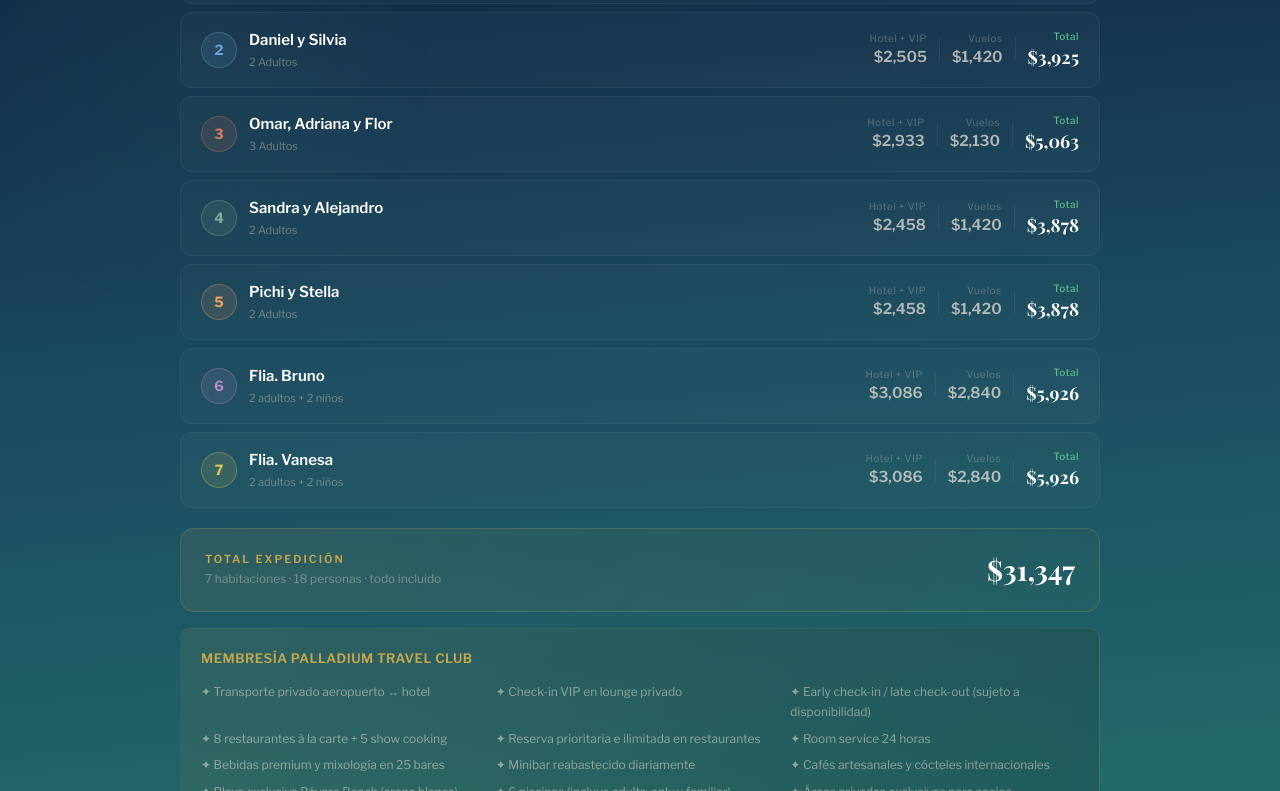
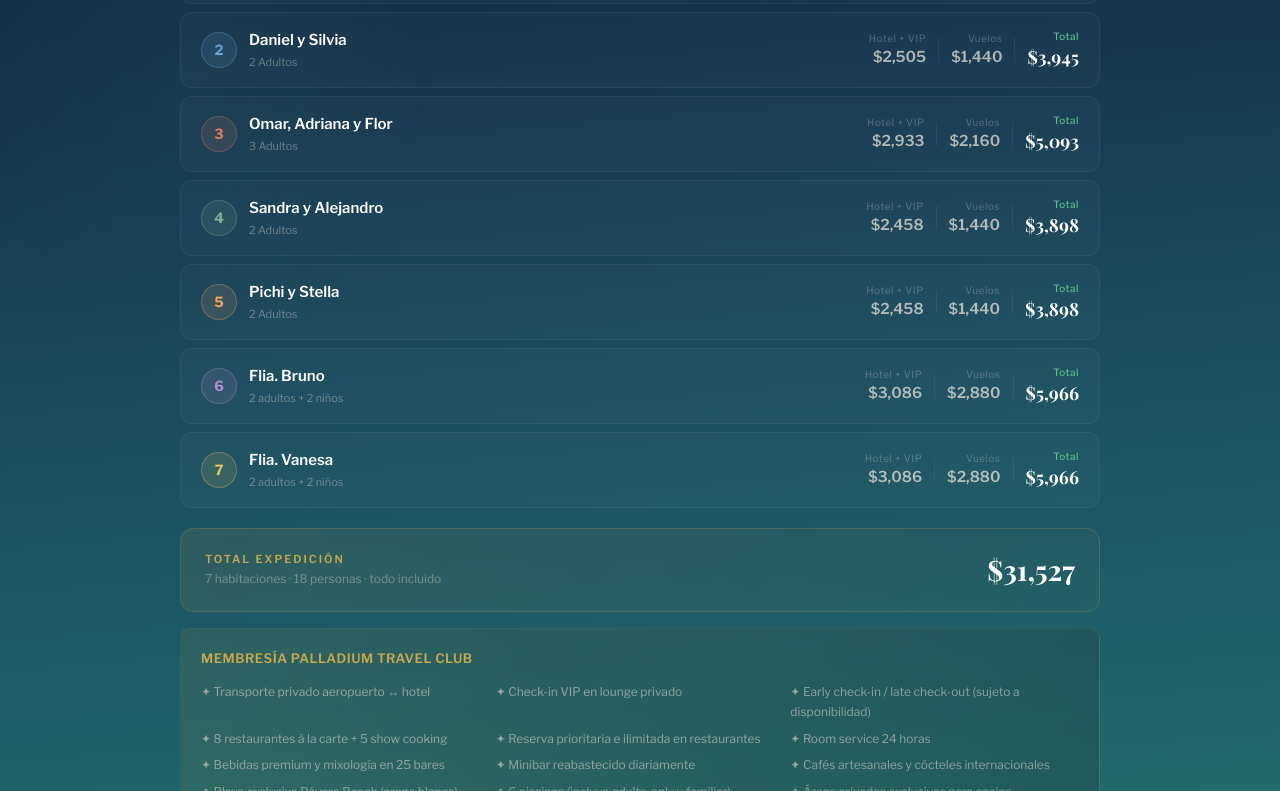
Before and after one commit to sebak2003/mini-apps, a Next.js app in the folder apps/punta-cana/: page / in a window 1280 px wide. Shown: the part 567-1358 px from the top of the page. Built offline with nearby package versions, Linux system fonts and the light colour scheme; a web font is replaced by a local one.

Commit message:
chore(punta-cana): Update flight price and add new documentation
Updated the per-person flight price to $720 in the Punta Cana application and its corresponding internal payment calculations. This commit also introduces new documentation files for agents and charge analysis.

```diff
--- a/apps/punta-cana/src/app/page.tsx
+++ b/apps/punta-cana/src/app/page.tsx
@@ -2,7 +2,7 @@
 
 import { useEffect, useMemo, useRef, useState } from "react";
 
-const FLIGHT_PP = 710;
+const FLIGHT_PP = 720;
 const MEMBERSHIP = 660;
 
 const OLD_PRICES: Record<string, { total: number; pp: number }> = {
```
Also changed, not shown: 3 other files (tests, documents, lock files or other folders).
